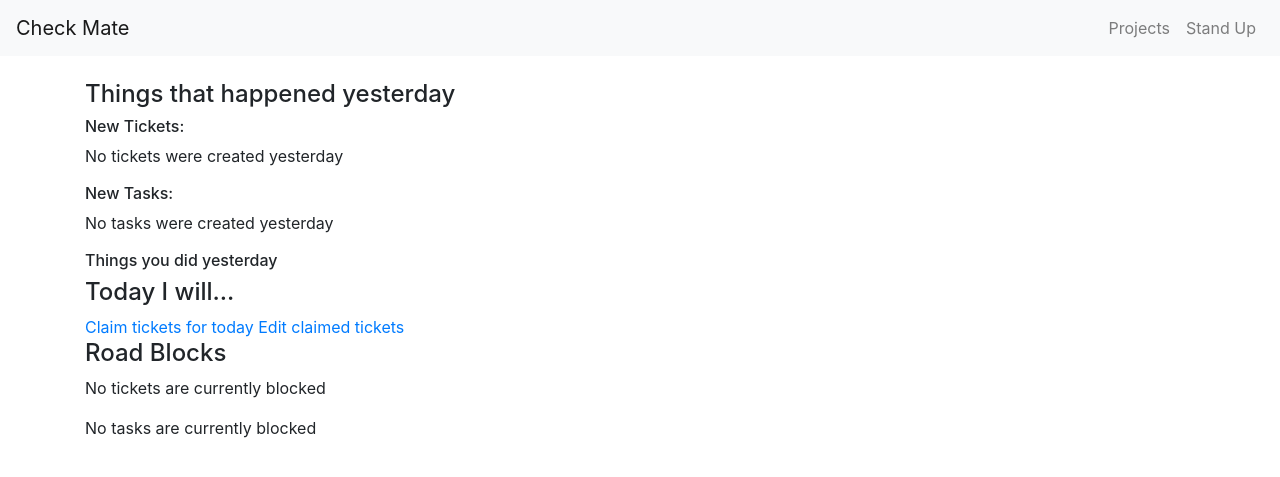
After one commit to kellymorin/check_mate, a Django app: page /stand-up in a window 1280 px wide. The commit adds this page. Shown: the top 477 px of the page. Run offline with Django 3.2, Linux system fonts and the light colour scheme; the visitor is signed in with stand-in values (Sample User, id 1); data that the repository does not hold is empty; parts of the project's set-up code (start-up, migrations or seed data) failed here and were passed over; some libraries are stand-ins or nearby versions.

Commit message:
View stand up view

```diff
--- a/check_mate/templates/index.html
+++ b/check_mate/templates/index.html
@@ -23,6 +23,7 @@
      <a class="navbar-brand" href="#">Check Mate</a>
       <ul class="navbar-nav ml-auto">
         <li class="nav-item"><a class="nav-link" href="{% url 'check_mate:projects' %}">Projects</a></li>
+        <li class="nav-item"><a class="nav-link" href="{% url 'check_mate:stand-up' %}">Stand Up</a></li>
       </ul>
     </nav>
     <br />
--- /dev/null
+++ b/check_mate/templates/stand_up.html
@@ -0,0 +1,67 @@
+{% extends 'index.html' %}
+
+{% block content %}
+<div>
+  <h4>Things that happened yesterday</h4>
+  <h6>New Tickets:</h6>
+  {% if tickets %}
+    {% for ticket in tickets %}
+      <p>{{ticket.ticket_name}}</p>
+    {% endfor %}
+  {% else %}
+    <p>No tickets were created yesterday</p>
+  {% endif %}
+  <h6>New Tasks:</h6>
+  {% if tasks %}
+    {% for task in tasks %}
+      <p>{{task.task_name}}</p>
+    {% endfor %}
+  {% else %}
+    <p>No tasks were created yesterday</p>
+  {% endif %}
+  <h6>Things you did yesterday</h6>
+
+  {% for key, value in task_activity.items %}
+    <h6>{{key}}</h6>
+    {% for task in value %}
+      <p>{{task.get_task_history_description}}</p>
+    {% endfor %}
+  {% endfor %}
+
+  {% for key, value in ticket_activity.items %}
+    <h6>{{key}}</h6>
+    {% for ticket in value %}
+      <p>{{ticket.get_ticket_history_description}}</p>
+    {% endfor %}
+  {% endfor %}
+
+  <h4>Today I will...</h4>
+  <a href="{% url 'check_mate:claim' %}">Claim tickets for today</a>
+  <a href="{% url 'check_mate:remove-claim' %}">Edit claimed tickets</a>
+  {% for ticket in claimed_tickets %}
+    <p>{{ticket.ticket.ticket_name}}</p>
+  {% endfor %}
+
+  {% for task in claimed_tasks %}
+    <p>{{task.task.task_name}}</p>
+  {% endfor %}
+
+  <h4>Road Blocks</h4>
+  {% if road_blocked_tickets %}
+    {% for ticket in road_blocked_tickets %}
+      <p>{{ticket.ticket_name}}</p>
+    {% endfor %}
+  {% else %}
+    <p>No tickets are currently blocked</p>
+  {% endif %}
+
+  {% if road_blocked_tasks %}
+    {% for task in road_blocked_tasks %}
+      <p>{{task.task_name}}</p>
+    {% endfor %}
+  {% else %}
+    <p>No tasks are currently blocked</p>
+  {% endif %}
+
+</div>
+{% endblock content %}
--- a/check_mate/urls.py
+++ b/check_mate/urls.py
@@ -36,4 +36,6 @@ urlpatterns=[
     path("task/<int:task_id>/edit", views.task_edit, name="task_edit"),
     # ex. /task/1/delete
     path("task/<int:task_id>/delete", views.task_delete, name="task_delete"),
+    # ex. /stand-up
+    path("stand-up", views.stand_up_view, name="stand-up"),
 ]
--- a/check_mate/views/__init__.py
+++ b/check_mate/views/__init__.py
@@ -3,3 +3,4 @@ from .auth_views import *
 from .project_views import *
 from .ticket_views import *
 from .task_views import *
+from .stand_up_views import *
--- /dev/null
+++ b/check_mate/views/stand_up_views.py
@@ -0,0 +1,153 @@
+
+# Then they will be presented with a detailed view of their activity from yesterday, the option to select their priorities for today, and a place to note any road blocks they're facing
+
+# When reviewing the activity from yesterday
+# Then the user will be shown all tasks they commented on, edited, added, completed, etc
+# And any other activity they had on the project board from the last 24 hours
+# If the stand-up view is being accessed on a Monday, then the yesterday tab will refer to all activity from the previous friday
+
+# When reviewing the priorities for today
+# Then the user will be able to select any tasks they have been assigned, comments they have been mentioned in, or incomplete tasks/tickets that were started the previous day as their priorities for the day
+
+import datetime
+from django.shortcuts import render
+from django.http import HttpResponseRedirect
+from django.contrib.auth.decorators import login_required
+from django.urls import reverse
+from check_mate.models import *
+from dateutil.relativedelta import relativedelta, FR
+
+@login_required
+def stand_up_view(request):
+    # if no tickets have been claimed for today's stand up, show the option to select tickets
+    today = datetime.date.today()
+    previous_date = ""
+
+    if today.weekday() == 0:
+        previous_date = today + relativedelta(weekday=FR(-1))
+
+    else:
+        previous_date = today - datetime.timedelta(1)
+
+    tasks = Task.objects.filter(task_created=previous_date).order_by('task_name')
+    tickets = Ticket.objects.filter(ticket_created=previous_date).order_by('ticket_name')
+    road_blocked_tickets = Ticket.objects.filter(ticket_status = "Road Block")
+    road_blocked_tasks = Task.objects.filter(task_status = "Road Block")
+    claimed_tickets = StandUpTickets.objects.filter(date = today).filter(user = request.user.id)
+    claimed_tasks = StandUpTasks.objects.filter(date = today).filter(user = request.user.id)
+
+    ticket_activity = TicketHistory.objects.filter(activity_date = previous_date).filter(ticket_active_user = request.user.id).order_by('ticket__ticket_name')
+    task_activity = TaskHistory.objects.filter(activity_date= previous_date).filter(task_active_user = request.user.id).order_by('task__task_name')
+
+    task_history = dict()
+    for task in task_activity:
+        try:
+            task_history[task.task.task_name].append(task)
+        except:
+            task_history[task.task.task_name] = list()
+            task_history[task.task.task_name].append(task)
+
+    ticket_history = dict()
+    for ticket in ticket_activity:
+        try:
+            ticket_history[ticket.ticket.ticket_name].append(ticket)
+        except:
+            ticket_history[ticket.ticket.ticket_name] = list()
+            ticket_history[ticket.ticket.ticket_name].append(ticket)
+
+    context={
+        'task_activity': task_history,
+        'tasks': tasks,
+        'tickets': tickets,
+        'ticket_activity': ticket_history,
+        'road_blocked_tickets': road_blocked_tickets,
+        'road_blocked_tasks': road_blocked_tasks,
+        'claimed_tickets': claimed_tickets,
+        'claimed_tasks': claimed_tasks
+    }
+
+    return render(request, "stand_up.html", context)
+
+
+def claim_tickets_tasks(request):
+
+    today = datetime.date.today()
+
+    # When request is POST, claim tickets and redirect to stand up view
+    if request.method == "POST":
+        for item in request.POST:
+            if "task" in item or "ticket" in item:
+                if "task" in item:
+                    task_id = item.split('-')[1]
+                    task = Task.objects.get(pk=task_id)
+                    StandUpTasks.objects.create(task=task, user=request.user, date= today)
+                    # print("task",task_list)
+                else:
+                    ticket_id = item.split('-')[1]
+                    ticket = Ticket.objects.get(pk=ticket_id)
+                    StandUpTickets.objects.create(ticket=ticket, user=request.user, date=today)
+
+        return HttpResponseRedirect(reverse("check_mate:stand-up"))
+
+    else:
+        # Find tickets and tasks assigned to user that are not closed
+        assigned_tickets = Ticket.objects.filter(ticket_assigned_user = request.user.id).exclude(ticket_status = "Complete")
+        assigned_tasks = Task.objects.filter(task_assigned_user = request.user.id).exclude(task_status = "Complete")
+
+        # Find all tickets or tasks that are past due and not assigned to the user
+        past_due_tickets = Ticket.objects.filter(ticket_due__lte=today).exclude(ticket_status = "Complete").exclude(ticket_assigned_user = request.user.id)
+        past_due_tasks = Task.objects.filter(task_due__lte=today).exclude(task_status = "Complete").exclude(task_assigned_user = request.user.id)
+
+        # Find tickets or tasks currently ready for review that are not assigned to user
+        review_tickets = Ticket.objects.filter(ticket_status = "Ready for Review").exclude(ticket_assigned_user = request.user.id)
+        review_tasks = Task.objects.filter(task_status = "Ready for Review").exclude(task_assigned_user = request.user.id)
+
+        context = {
+            "assigned_tickets": assigned_tickets,
+            "assigned_tasks": assigned_tasks,
+            "past_due_tickets": past_due_tickets,
+            "past_due_tasks": past_due_tasks,
+            "review_tickets": review_tickets,
+            "review_tasks": review_tasks
+        }
+
+    # Find tickets or tasks the user has interacted with in the last 24 hours that are not closed
+    # Have an affordance to see all open tickets or tasks
+
+
+    # IDEAL FEATURE: Once a ticket has been claimed for the day, it will not display in other users options to claim (unless it's a review)
+
+        return render(request, "claim.html", context)
+
+def remove_claim(request):
+    # Create affordance to delete claimed tasks
+
+    today = datetime.date.today()
+
+    if request.method == "POST":
+        for item in request.POST:
+            if "task" in item or "ticket" in item:
+                if "task" in item:
+                    task_id = item.split('-')[1]
+                    task = Task.objects.get(pk=task_id)
+                    claimed_task = StandUpTasks.objects.filter(task=task).filter(user = request.user).filter(date=today)
+                    claimed_task.delete()
+                    # print("task", claimed_task)
+                else:
+                    ticket_id = item.split("-")[1]
+                    ticket = Ticket.objects.get(pk=ticket_id)
+                    claimed_ticket = StandUpTickets.objects.filter(ticket=ticket).filter(user = request.user).filter(date=today)
+                    claimed_ticket.delete()
+
+        return HttpResponseRedirect(reverse("check_mate:stand-up"))
+
+    else:
+        claimed_tickets = StandUpTickets.objects.filter(date = today).filter(user = request.user.id)
+        claimed_tasks = StandUpTasks.objects.filter(date = today).filter(user = request.user.id)
+
+        context ={
+            "claimed_tickets": claimed_tickets,
+            "claimed_tasks": claimed_tasks
+        }
+
+        return render(request, "claim_edit.html", context)
```
Also changed, not shown: check_mate/models.py (+18 -2 lines).
